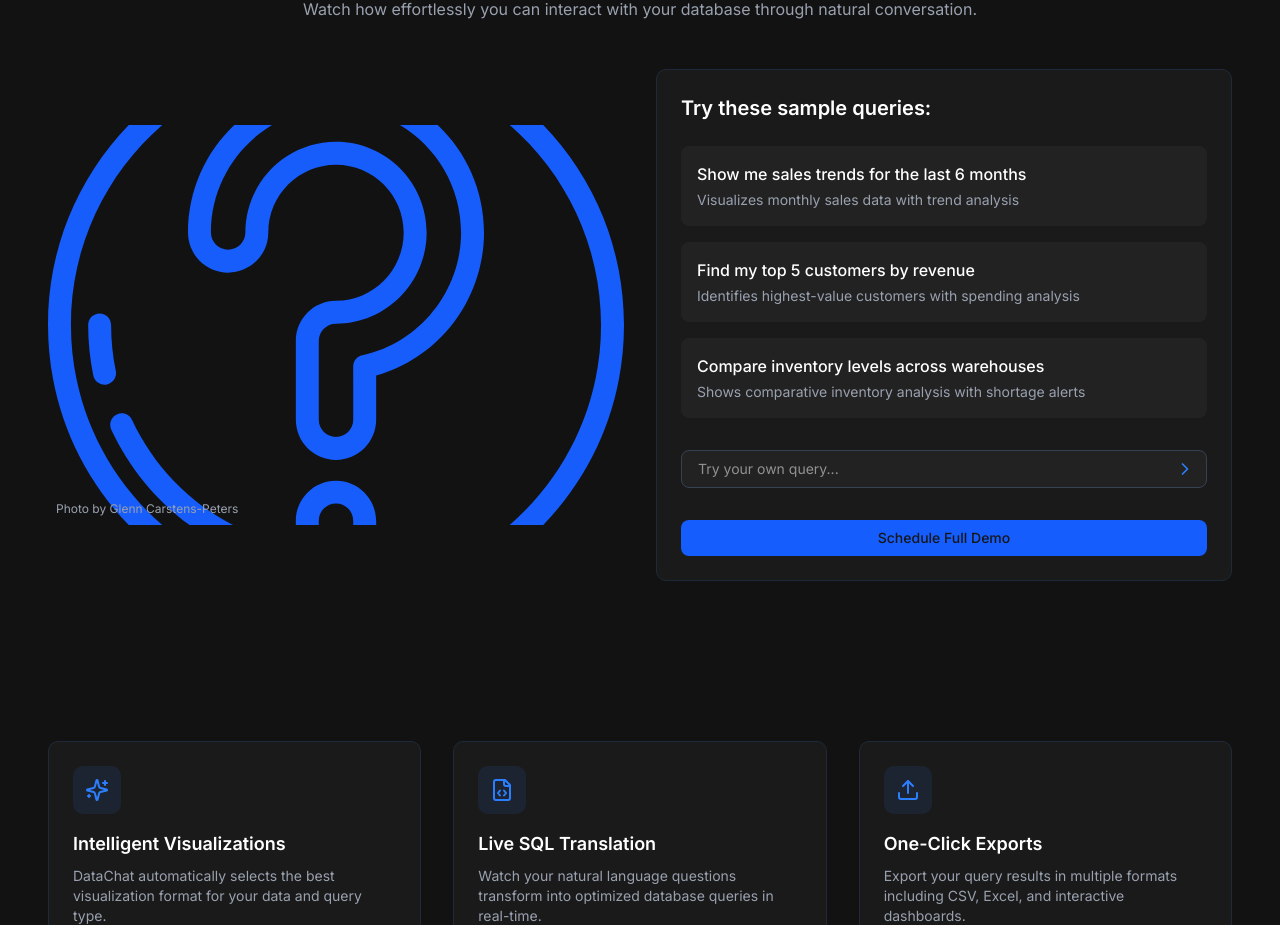
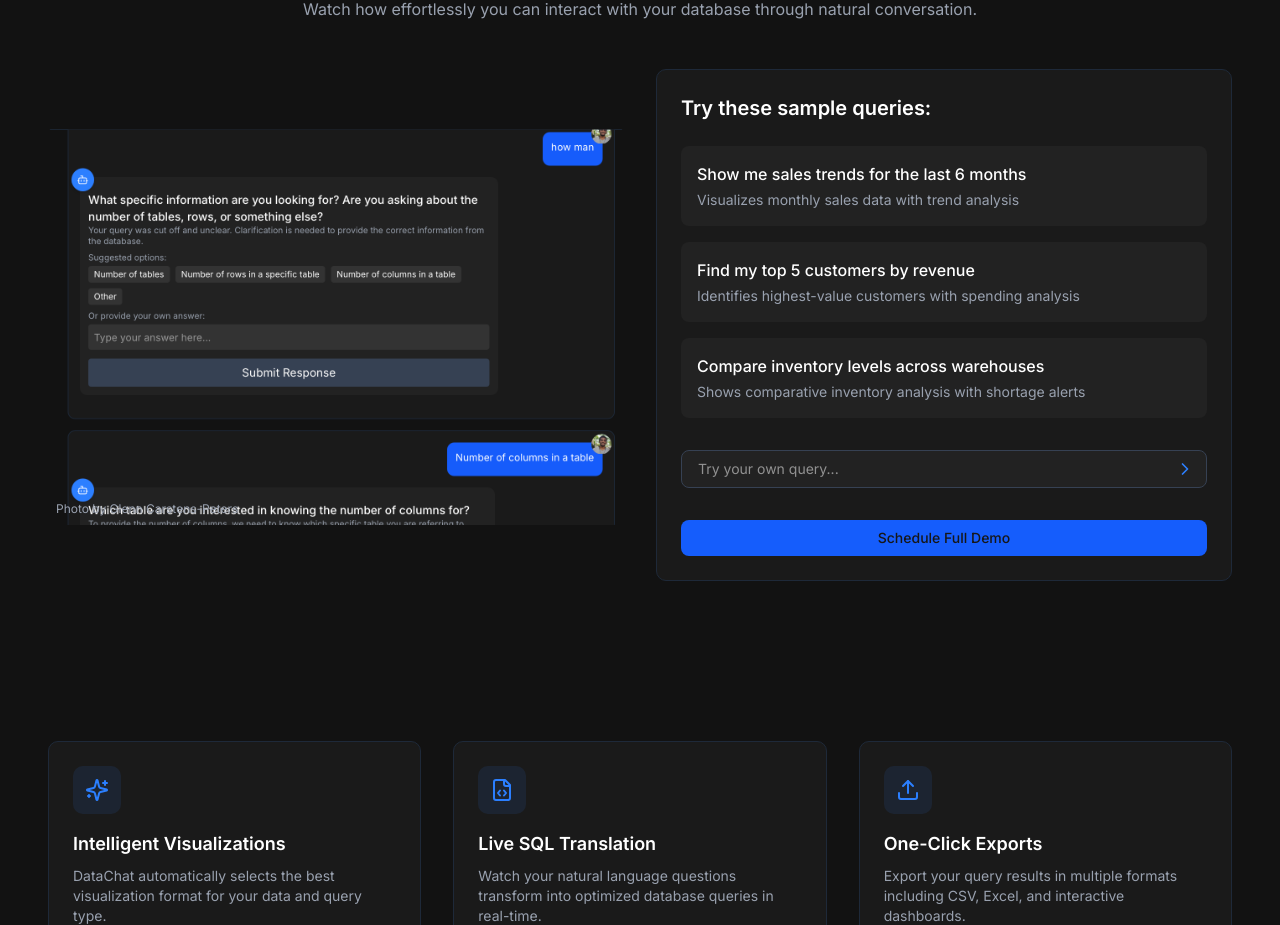
Before and after one commit to Datashorts/datashorts, a Next.js app: page / in a window 1280 px wide. Shown: the part 3178-4103 px from the top of the page. Built offline with nearby package versions, Linux system fonts and the light colour scheme; no server answers.

Commit message:
added image to see in action section

```diff
--- a/app/_components/landing/see-in-action.tsx
+++ b/app/_components/landing/see-in-action.tsx
@@ -13,12 +13,7 @@ export default function SeeInAction() {
         </div>
         <div className="grid grid-cols-1 lg:grid-cols-2 gap-8 items-center">
           <div className="relative h-[300px] md:h-[400px] rounded-lg overflow-hidden">
-            <Image
-              src="/placeholder.svg?height=400&width=600"
-              alt="Person typing on laptop"
-              fill
-              className="object-cover"
-            />
+          <Image src="/test.png" alt="arrow-right" width={580} height={10}/>
             <div className="absolute bottom-2 left-2 text-xs text-gray-400">Photo by Glenn Carstens-Peters</div>
           </div>
           <div className="bg-[#1a1a1a] p-6 rounded-lg border border-gray-800">
```
Also changed, not shown: public/test.png (added).
